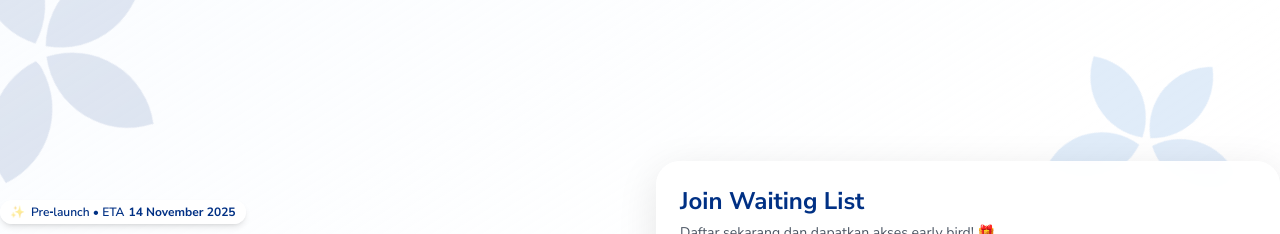
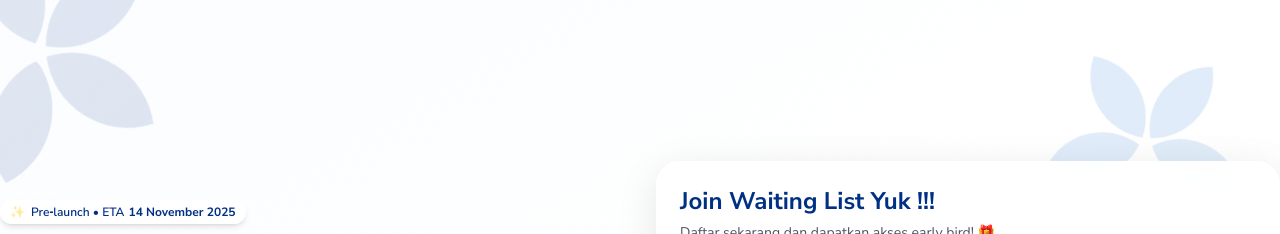
Before and after one commit to ariefandriyan/eluna-landing-teaser, a website: page public/index.html in a window 1280 px wide. Shown: the top 234 px of the page. Drawn offline with nearby package versions, Linux system fonts and the light colour scheme.

Commit message:
Update waiting list heading text

```diff
--- a/public/index.html
+++ b/public/index.html
@@ -216,7 +216,7 @@
           <div id="pre" class="glass-effect rounded-3xl shadow-soft p-6">
             <div class="mb-4">
               <h2 class="text-2xl font-bold mb-1.5" style="color: #003084;">
-                Join Waiting List
+                Join Waiting List Yuk !!!
               </h2>
               <p class="text-sm text-gray-600">
                 Daftar sekarang dan dapatkan akses early bird! 🎁
```
